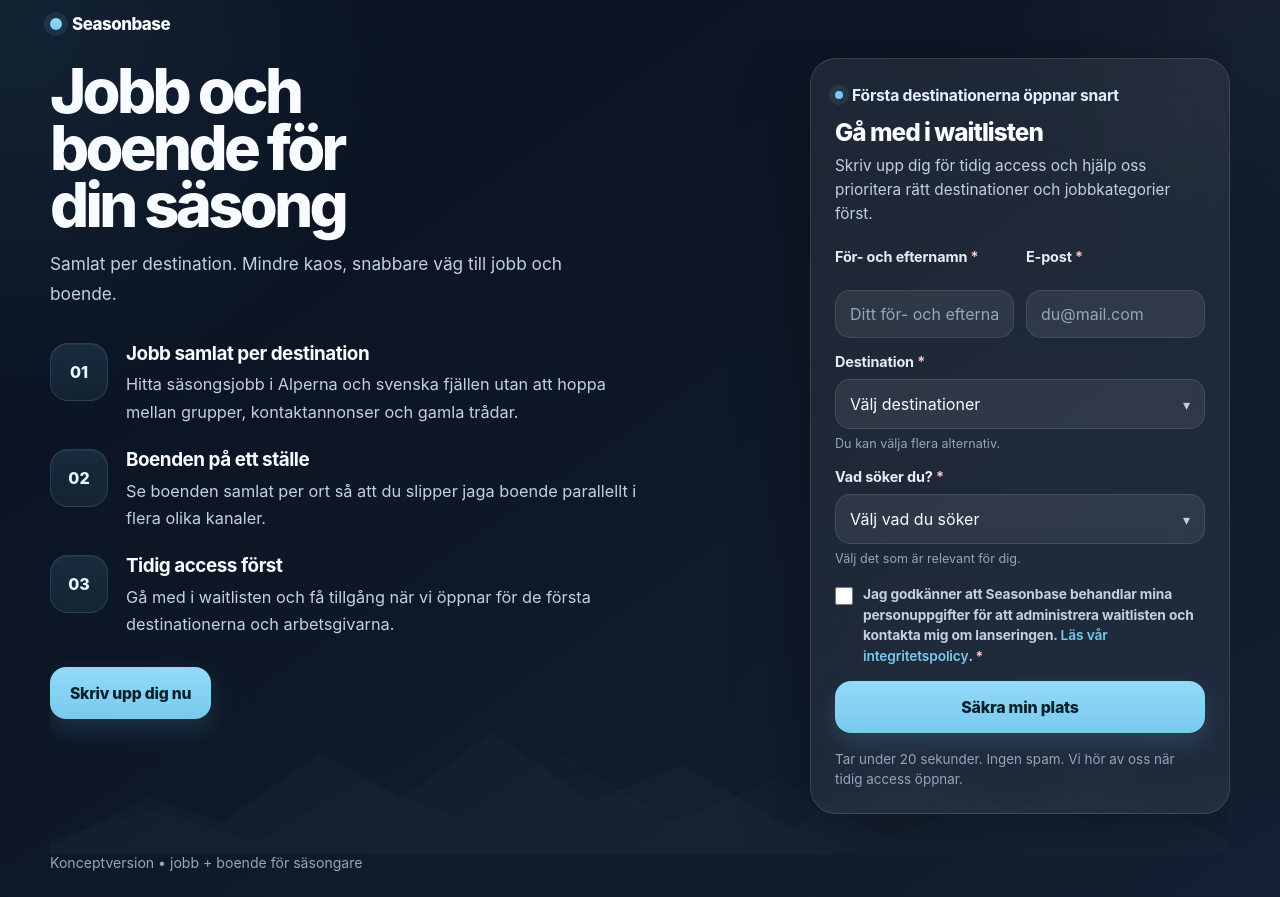
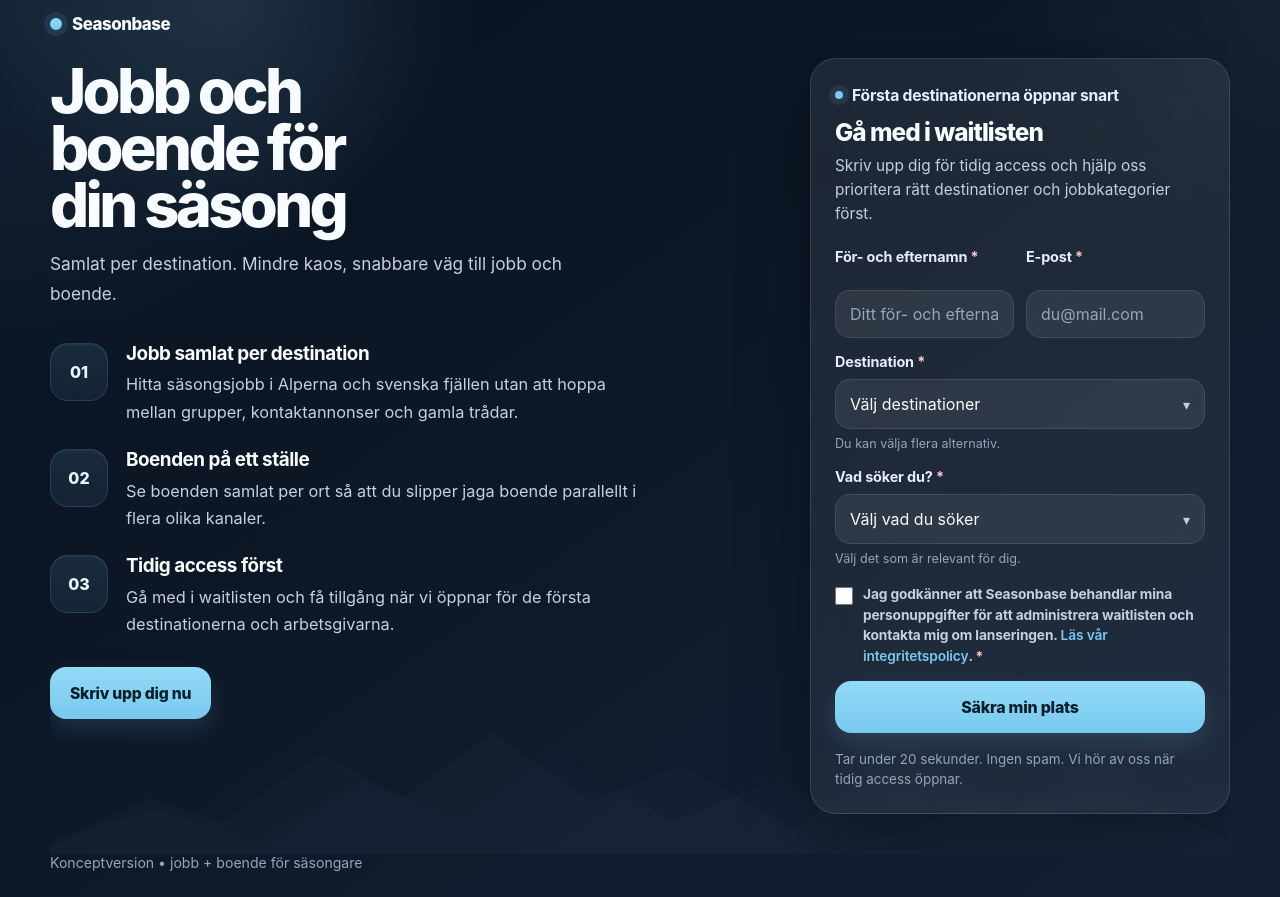
Before and after one commit to ollegorefalt/Seasonbase, a plain HTML site: page index.html in a window 1280 px wide. Drawn offline with Linux system fonts and the light colour scheme.

Commit message:
Update index.html

```diff
--- a/index.html
+++ b/index.html
@@ -45,6 +45,7 @@
       font-family: Inter, ui-sans-serif, system-ui, -apple-system, BlinkMacSystemFont, "Segoe UI", sans-serif;
       color: var(--text);
       background:
+        radial-gradient(circle at 18% 0%, rgba(147, 218, 247, 0.12), transparent 18%),
         radial-gradient(circle at 0% 0%, rgba(120, 201, 238, 0.10), transparent 26%),
         radial-gradient(circle at 100% 0%, rgba(255, 255, 255, 0.04), transparent 18%),
         linear-gradient(145deg, var(--bg-1) 0%, var(--bg-2) 42%, var(--bg-3) 100%);
```
